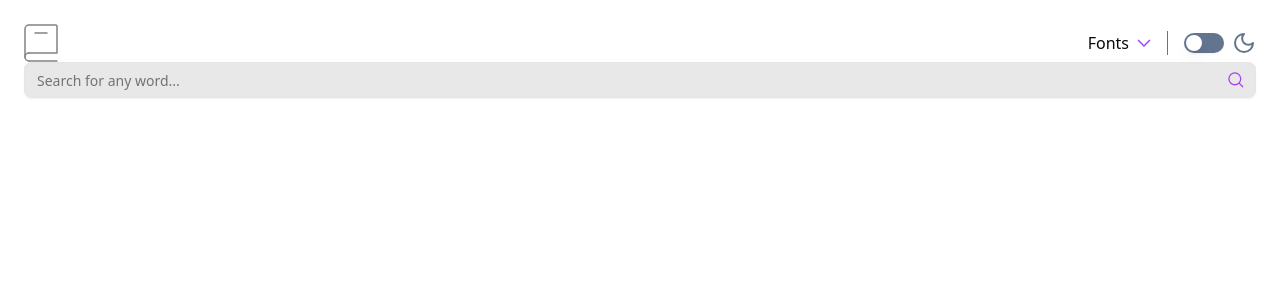
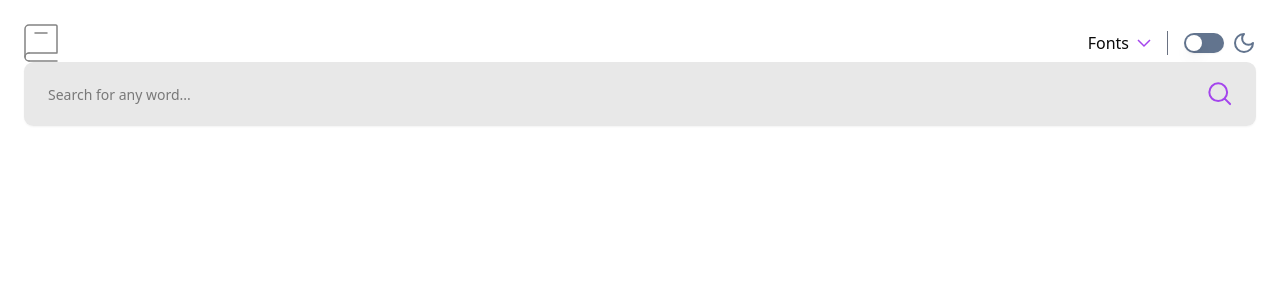
Before and after one commit to SuhasPatnaik/shabdkosh, a React (Vite) app: page / in a window 1280 px wide. Shown: the top 300 px of the page. Built offline with nearby package versions, Linux system fonts and the light colour scheme; the HTML template or start-up script is replaced by a standard one.

Commit message:
Fetch search word data from Dictionary API and display

```diff
--- a/package.json
+++ b/package.json
@@ -13,6 +13,7 @@
     "@radix-ui/react-dropdown-menu": "^2.1.6",
     "@radix-ui/react-switch": "^1.1.3",
     "@tailwindcss/vite": "^4.0.7",
+    "axios": "^1.7.9",
     "class-variance-authority": "^0.7.1",
     "clsx": "^2.1.1",
     "lucide-react": "^0.475.0",
--- a/src/App.tsx
+++ b/src/App.tsx
@@ -1,13 +1,63 @@
+import { useState } from "react";
 import "./App.css";
+import Dictionary from "./components/Dictionary";
 import Header from "./components/Header";
 import SearchBar from "./components/SearchBar";
 
+import axios from "axios";
+
+interface Phonetic {
+  text: string;
+  audio?: string;
+}
+
+interface DictionaryData {
+  word: string;
+  phonetic: string;
+}
+
 function App() {
+  const [data, setData] = useState<DictionaryData | null>(null);
+  const [error, setError] = useState<string>("");
+  const [loading, setLoading] = useState(false);
+
+  const handleSearch = async (searchWord: string) => {
+    if (!searchWord.trim()) {
+      setError("Please enter a word to search");
+      return;
+    }
+
+    setLoading(true);
+    setError("");
+
+    try {
+      const response = await axios.get(
+        `https://api.dictionaryapi.dev/api/v2/entries/en/${searchWord}`
+      );
+      if (response.data && response.data.length > 0) {
+        setData(response.data[0]);
+      }
+    } catch (err) {
+      if (axios.isAxiosError(err) && err.response?.status === 404) {
+        setError("Word not found");
+      } else {
+        setError("An error occurred while fetching the data");
+      }
+      setData(null);
+    } finally {
+      setLoading(false);
+    }
+  };
+
+  console.log(data);
+
   return (
     <>
       <div className="py-6 px-6">
         <Header />
-        <SearchBar />
+        <SearchBar onSearch={handleSearch} isLoading={loading} />
+        {error && <p className="text-red-500 mt-4">{error}</p>}
+        {data && <Dictionary word={data.word} phonetic={data.phonetic} />}
       </div>
     </>
   );
--- /dev/null
+++ b/src/components/Dictionary.tsx
@@ -0,0 +1,9 @@
+import WordHeader from "./WordHeader";
+
+export default function Dictionary({ word, phonetic }) {
+  return (
+    <>
+      <WordHeader word={word} phonetic={phonetic} />
+    </>
+  );
+}
--- a/src/components/SearchBar.tsx
+++ b/src/components/SearchBar.tsx
@@ -1,11 +1,40 @@
-import { Input } from "./ui/input";
+import { useState } from "react";
 
-export default function SearchBar() {
+interface SearchBarProps {
+  onSearch: (searchTerm: string) => Promise<void>;
+  isLoading: boolean;
+}
+
+export default function SearchBar({ onSearch, isLoading }: SearchBarProps) {
+  const [searchWord, setSearchWord] = useState("");
+
+  const handleSubmit = (e: React.FormEvent) => {
+    e.preventDefault();
+    onSearch(searchWord);
+  };
+
   return (
-    <Input
-      type="text"
-      className="bg-neutral-300 dark:bg-neutral-700"
-      placeholder="Search for any word..."
-    />
+    <>
+      <form onSubmit={handleSubmit} className="relative flex items-center">
+        <input
+          type="text"
+          placeholder="Search for any word..."
+          className="bg-neutral-300 dark:bg-neutral-700 selection:bg-primary selection:text-primary-foreground h-16 w-full min-w-0 rounded-lg px-6 py-1 text-base shadow-xs transition-[color,box-shadow focus-visible:ring-0 focus-visible:outline-0 focus-visible:border-2 focus-visible:border-primary-accent caret-primary-accent disabled:pointer-events-none disabled:cursor-not-allowed disabled:opacity-50 md:text-sm"
+          value={searchWord}
+          onChange={(e) => setSearchWord(e.target.value)}
+          disabled={isLoading}
+        />
+        <button
+          className="absolute inset-y-0 right-0 p-6 cursor-pointer flex items-center"
+          disabled={isLoading}
+        >
+          <img
+            src="/images/icon-search.svg"
+            alt="Search Icon"
+            className={`size-6 ${isLoading ? "opacity-50" : ""}`}
+          />
+        </button>
+      </form>
+    </>
   );
 }
--- /dev/null
+++ b/src/components/WordHeader.tsx
@@ -0,0 +1,18 @@
+export default function WordHeader({ word, phonetic }) {
+  console.log("phonetics::: ", phonetic);
+  return (
+    <div className="grid grid-cols-2">
+      <h1>{word}</h1>
+      <PlayAudio phoneticAudio={phonetic} />
+      <h2>{phonetic}</h2>
+    </div>
+  );
+}
+
+function PlayAudio({ phoneticAudio }) {
+  return (
+    <div>
+      <img src="/images/icon-play.svg" alt="Play the phonetic audio icon" />
+    </div>
+  );
+}
--- a/src/components/ui/input.tsx
+++ /dev/null
@@ -1,27 +0,0 @@
-import * as React from "react";
-import { cn } from "../../lib/utils";
-
-function Input({ className, type, ...props }: React.ComponentProps<"input">) {
-  return (
-    <div className="relative">
-      <input
-        type={type}
-        data-slot="input"
-        className={cn(
-          "border-input file:text-foreground placeholder:text-muted-foreground selection:bg-primary selection:text-primary-foreground aria-invalid:outline-destructive/60 aria-invalid:ring-destructive/20 dark:aria-invalid:outline-destructive dark:aria-invalid:ring-destructive/50 ring-ring/10 dark:ring-ring/20 dark:outline-ring/40 outline-ring/50 aria-invalid:border-destructive/60 dark:aria-invalid:border-destructive flex h-9 w-full min-w-0 rounded-md border bg-transparent px-3 py-1 text-base shadow-xs transition-[color,box-shadow] file:inline-flex file:h-7 file:border-0 file:bg-transparent file:text-sm file:font-medium focus-visible:ring-0 focus-visible:border-2 focus-visible:border-primary-accent caret-primary-accent focus-visible:outline-0 disabled:pointer-events-none disabled:cursor-not-allowed disabled:opacity-50 aria-invalid:focus-visible:ring-[3px] aria-invalid:focus-visible:outline-none md:text-sm dark:aria-invalid:focus-visible:ring-4",
-          className
-        )}
-        {...props}
-      />
-      <div className="absolute inset-y-0 right-0 flex items-center pr-3 cursor-pointer">
-        <img
-          src="/images/icon-search.svg"
-          alt="Search Icon"
-          className="size-4"
-        />
-      </div>
-    </div>
-  );
-}
-
-export { Input };
```
Also changed, not shown: 1 other file (tests, documents, lock files or other folders).
